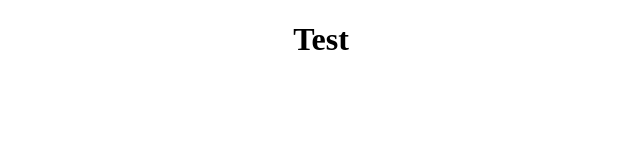
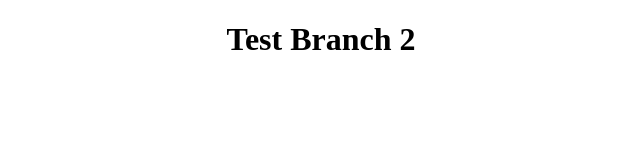
Before and after one commit to marcelpierres/Test-CPS847, a plain HTML site: page git_tst/index.html in a window 1280 px wide. Shown: the whole page, without its empty margins (319-959 px from the left). Drawn offline with Linux system fonts and the light colour scheme.

Commit message:
Update index.html

```diff
--- a/git_tst/index.html
+++ b/git_tst/index.html
@@ -11,7 +11,7 @@
     </style>
  </head>
 <body>
-<h1>Test</h1>
+<h1>Test Branch 2</h1>
 
 
 
```
